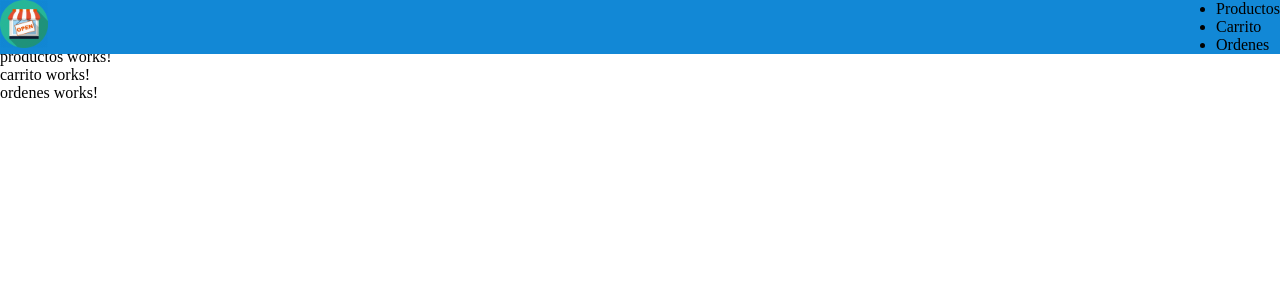
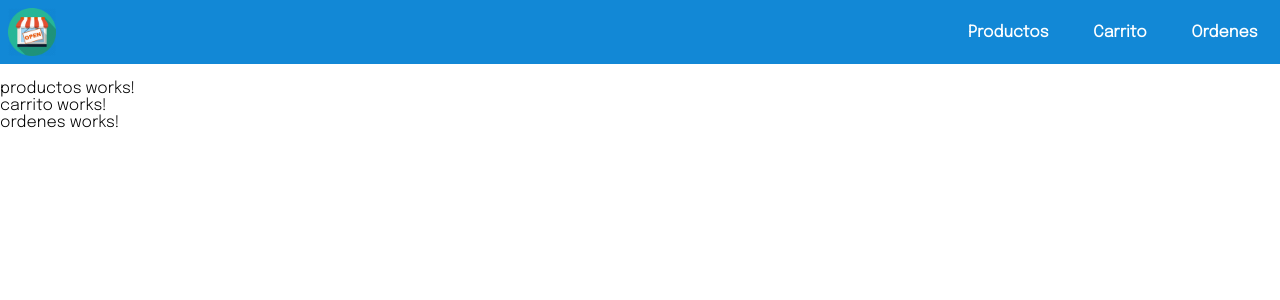
Before and after one commit to Asac2142/carrito, an Angular app: page / in a window 1280 px wide. Shown: the top 300 px of the page. Built offline with nearby package versions, Linux system fonts and the light colour scheme.

Commit message:
Adding styles for navigation bar

```diff
--- a/src/app/app.component.scss
+++ b/src/app/app.component.scss
@@ -1,7 +1,7 @@
 .main {
     height: 100%;
     display: grid;
-    grid-template-rows: 3rem auto 3rem;
+    grid-template-rows: 5rem auto 3rem;
     grid-template-areas: "header"
                          "main"
                          "footer";
--- a/src/app/navbar/navbar.component.scss
+++ b/src/app/navbar/navbar.component.scss
@@ -4,8 +4,32 @@ header {
     width: 100%;
 
     .nav-bar {
+        height: 4rem;
         display: flex;
         justify-content: space-between;
+        align-items: center;
+    }
+
+    .navigation-list {
+        list-style: none;
+        display: flex;
+
+        .navigation-item {
+            margin: 0 1rem;
+            padding: 0.4rem;
+            font-weight: bold;
+            color: #fff;
+        }
+
+        .navigation-item:hover,
+        .navigation-item:active {
+            cursor: pointer;
+            background: #fff;
+            color: #000;
+            padding: 0.4rem;
+            border-radius: 0.5rem;
+            transition: 0.3s ease-in-out;
+        }
     }
 
     .logo {
@@ -14,5 +38,30 @@ header {
         background-size: cover;
         height: 3rem;
         width: 3rem;
+        margin-left: 0.5rem;
+    }
+
+    .logo:hover,
+    .logo:active {
+        cursor: pointer;
+        animation: jump 0.5s ease-in-out forwards;
     }
 }
+
+@keyframes jump {
+    0% {
+        transform: translateX(0);
+    }
+
+    50% {
+        transform: translateX(-0.5rem);
+    }
+
+    75% {
+        transform: translateX(0.5rem);
+    }
+
+    100% {
+        transform: translateX(0);
+    }
+}
--- a/src/styles.scss
+++ b/src/styles.scss
@@ -1,8 +1,10 @@
-/* You can add global styles to this file, and also import other style files */
+@import url('https://fonts.googleapis.com/css2?family=Epilogue:wght@300&display=swap');
+
 * {
     margin: 0;
     padding: 0;
     box-sizing: border-box;
+    font-family: 'Epilogue', sans-serif;
 }
 
 body,
```
